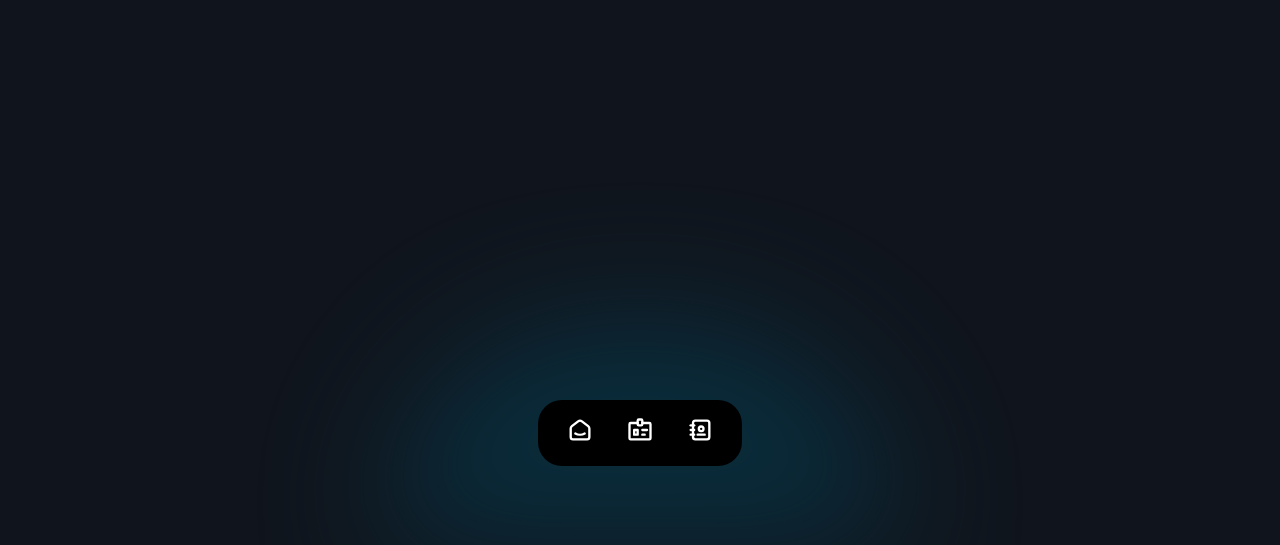
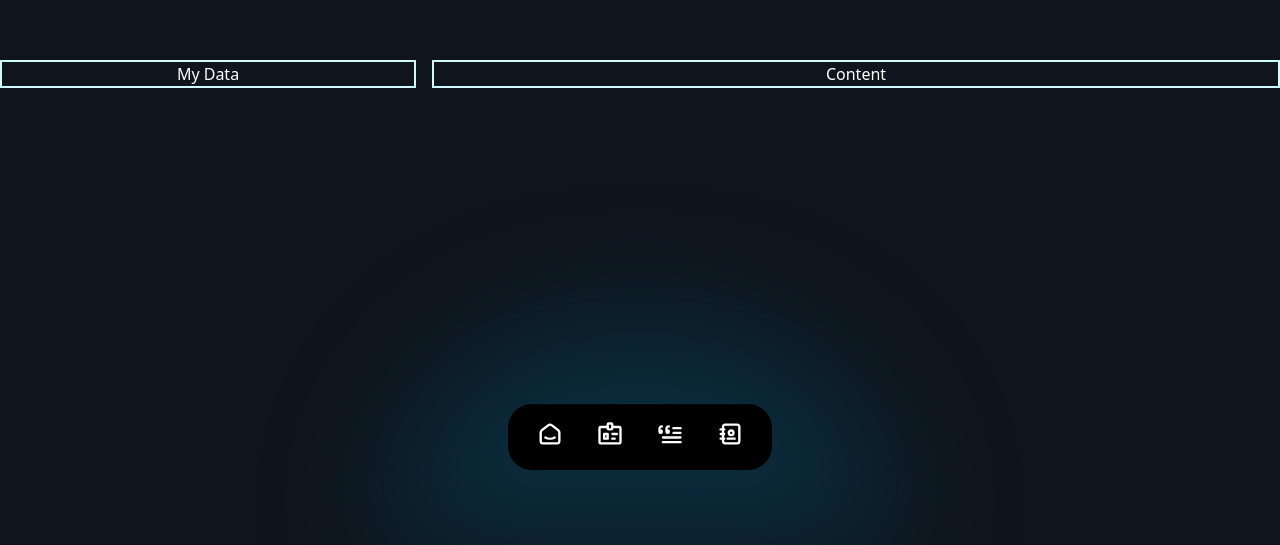
Before and after one commit to SandaruwanB/portfolio_2, a React (Create React App) app: page / in a window 1280 px wide. Shown: the part 326-871 px from the top of the page. After the commit the page ends 800 px from the top, so only its background shows below. Built offline with nearby package versions, Linux system fonts and the light colour scheme.

Commit message:
[DEV] center content

```diff
--- a/src/components/bottomNavBar.jsx
+++ b/src/components/bottomNavBar.jsx
@@ -1,6 +1,6 @@
 import React from 'react';
 import { useNavigate } from 'react-router-dom';
-import { TbSmartHome, TbIdBadge2, TbAddressBook } from 'react-icons/tb'
+import { TbSmartHome, TbIdBadge2, TbAddressBook, TbBlockquote } from 'react-icons/tb'
 
 const BottomNavBar = () => {
     const navigate = useNavigate();
@@ -8,6 +8,7 @@ const BottomNavBar = () => {
     const navData = [
         {'name' : 'Home', 'icon' : <TbSmartHome size={28} style={{background : 'transparent'}} />, 'link' : '/', 'iconSize' : 28},
         {'name' : 'About', 'icon' : <TbIdBadge2 size={28} style={{background : 'transparent'}} />, 'link' : '/about', 'iconSize' : 28},
+        {'name' : 'Blog', 'icon' : <TbBlockquote size={28} style={{background : 'transparent'}} />, 'link' : '/blog', 'iconSize' : 28},
         {'name' : 'Contact', 'icon' : <TbAddressBook size={28} style={{background : 'transparent'}} />, 'link' : '/contact', 'iconSize' : 28},
     ];
 
--- a/src/pages/about.jsx
+++ b/src/pages/about.jsx
@@ -4,7 +4,7 @@ import BottomNavBar from '../components/bottomNavBar';
 const About = () => {
   return (
     <div>
-      <div className='absolute bottom-2 left-0 w-full'>
+      <div className='fixed bottom-1 left-0 w-full'>
         <BottomNavBar />
       </div>
     </div>
--- a/src/pages/blog.jsx
+++ b/src/pages/blog.jsx
@@ -4,7 +4,7 @@ import BottomNavBar from '../components/bottomNavBar';
 const Blog = () => {
   return (
     <div>
-      <div className='absolute bottom-2 left-0 w-full'>
+      <div className='fixed bottom-1 left-0 w-full'>
         <BottomNavBar />
       </div>
     </div>
--- a/src/pages/contact.jsx
+++ b/src/pages/contact.jsx
@@ -4,8 +4,18 @@ import BottomNavBar from '../components/bottomNavBar';
 const Contact = () => {
   return (
     <div>
-      <div className='absolute bottom-2 left-0 w-full'>
+      <div className='fixed bottom-1 left-0 w-full'>
         <BottomNavBar />
+      </div>
+      <div className='w-full min-h-screen container mx-auto flex items-center'>
+          <div className='grid grid-cols-3 gap-4 w-full'>
+              <div className='border-2 w-full border-cyan-100'>
+                  <h1>My Data</h1>
+              </div>
+              <div className='col-span-2 w-full border-2 border-cyan-100'>
+                  <h1>Content</h1>
+              </div>
+          </div>
       </div>
     </div>
   )
--- a/src/pages/home.jsx
+++ b/src/pages/home.jsx
@@ -4,8 +4,18 @@ import BottomNavBar from '../components/bottomNavBar'
 function Home() {
   return (
     <div className='text-center'>
-      <div className='absolute bottom-2 left-0 w-full'>
+      <div className='fixed bottom-1 left-0 w-full'>
         <BottomNavBar />
+      </div>
+      <div className='w-full min-h-screen container mx-auto flex items-center'>
+          <div className='grid grid-cols-3 gap-4 w-full'>
+              <div className='border-2 w-full border-cyan-100'>
+                  <h1>My Data</h1>
+              </div>
+              <div className='col-span-2 w-full border-2 border-cyan-100'>
+                  <h1>Content</h1>
+              </div>
+          </div>
       </div>
     </div>
   )
--- a/src/pages/notfound.jsx
+++ b/src/pages/notfound.jsx
@@ -4,7 +4,7 @@ import BottomNavBar from '../components/bottomNavBar';
 const NotFound = () => {
   return (
     <div>
-      <div className='absolute bottom-2 left-0 w-full'>
+      <div className='fixed bottom-2 left-0 w-full'>
         <BottomNavBar />
       </div>
       <div className='w-full h-full'>
```
